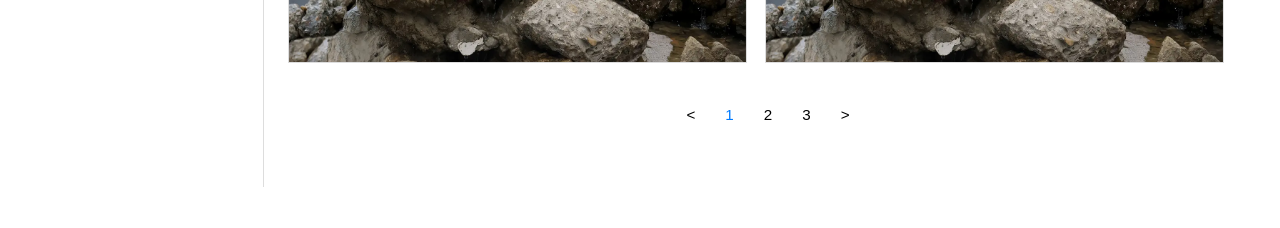
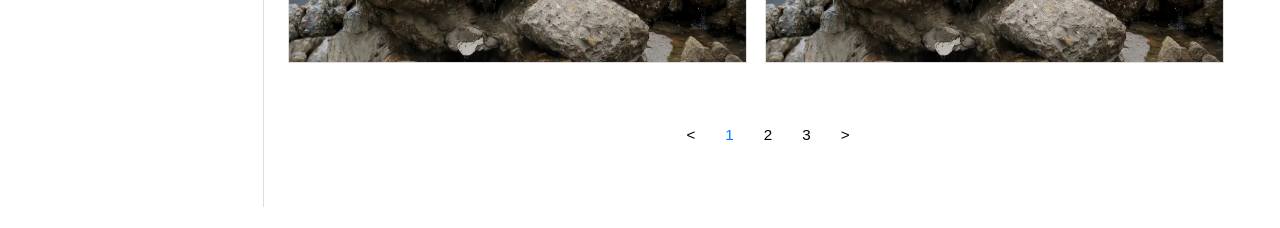
Before and after one commit to Won-Jy/archive-wonjy, a Jekyll site: the page built from work.html, in a window 1280 px wide. Shown: the part 1156-1384 px from the top of the page. Built offline with Jekyll 4.4.1, drawn with Linux system fonts in a browser that asks for light colours.

Commit message:
Update work.html

```diff
--- a/work.html
+++ b/work.html
@@ -78,7 +78,7 @@ layout: none
 
     /* Pagination */
     .pagination{
-      margin:40px 0 60px;
+      margin:60px 0 60px;
       display:flex;
       justify-content:center;
       gap:6px;
```
